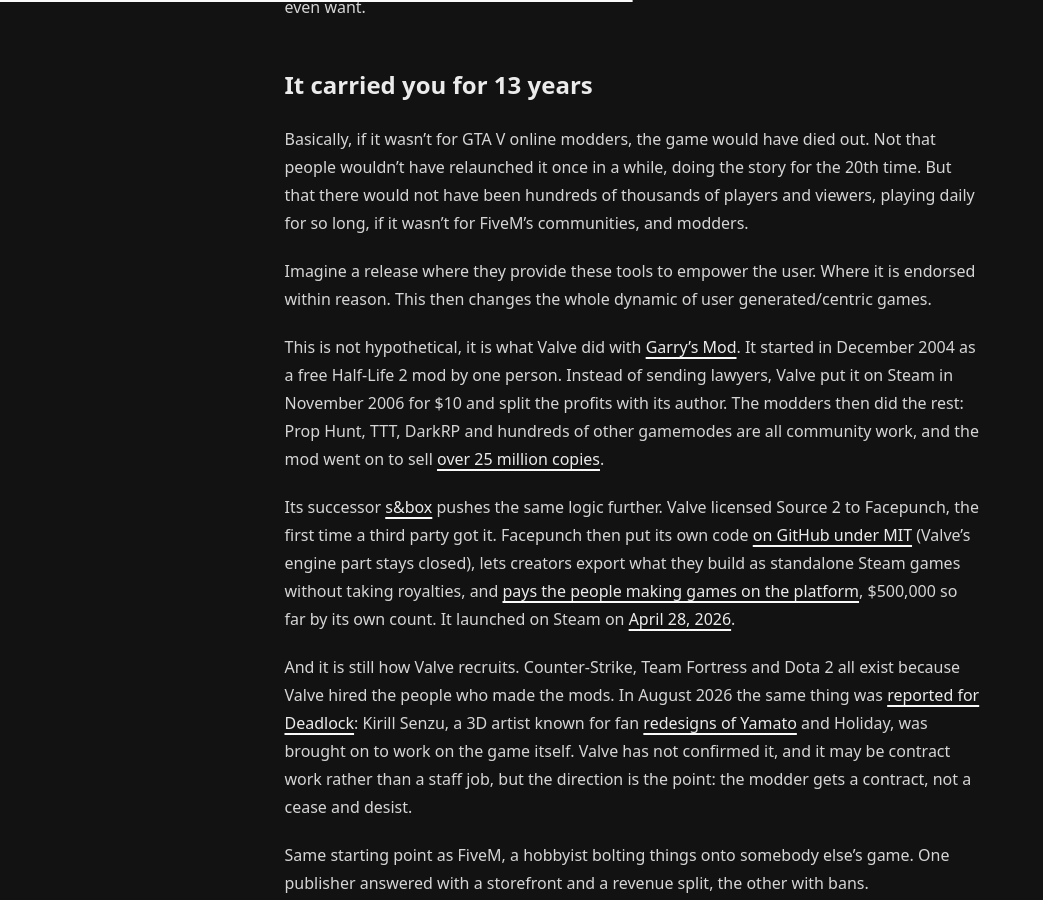
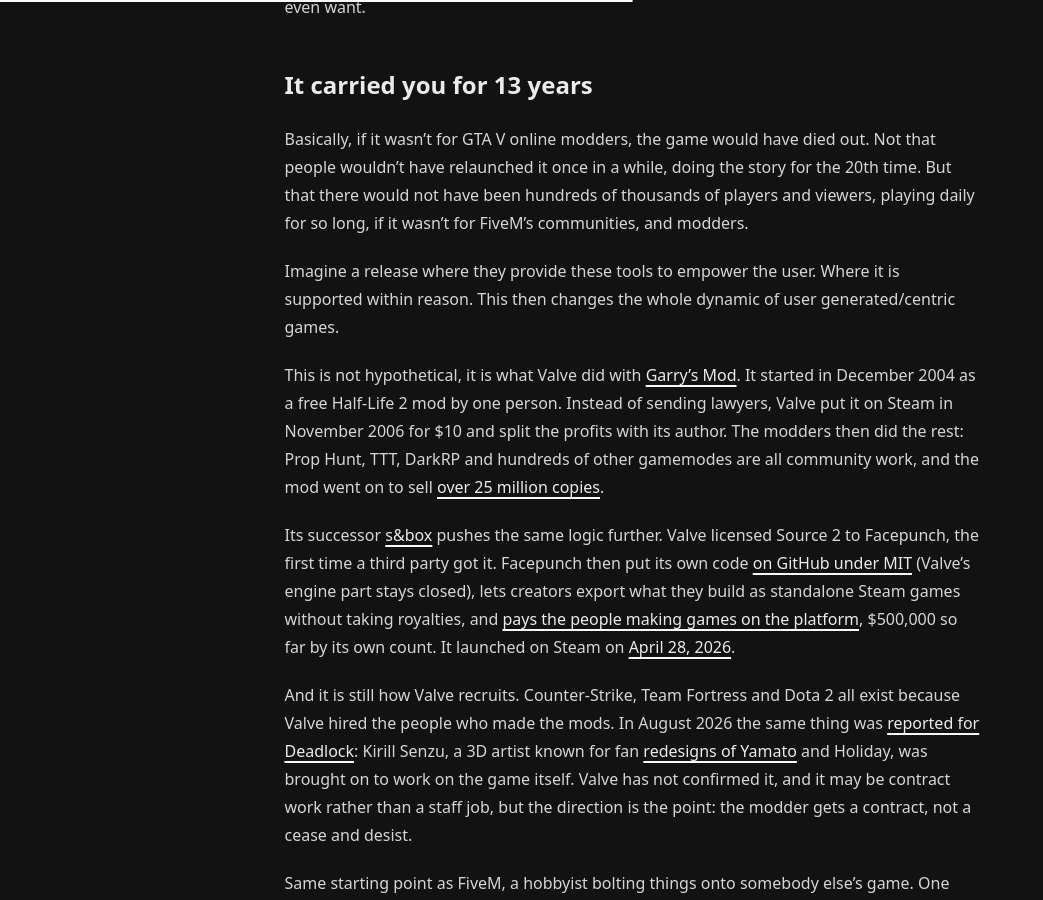
Before and after one commit to h8d13/dontreadthedocs, a Jekyll site: the page built from _notes/modding-wizards.md, in a window 1280 px wide and 900 px high, scrolled down 1584 px. Shown: the whole window, without its empty margins (0-1043 px from the left). Built offline with Jekyll 4.4.1, drawn with Linux system fonts in a browser that asks for light colours; some of the changed text lies outside the part shown.

Commit message:
wording
Signed-off-by: h8d13 <hadean-eon-dev@proton.me>

```diff
--- a/_notes/modding-wizards.md
+++ b/_notes/modding-wizards.md
@@ -55,7 +55,7 @@ time. But that there would not have been hundreds of thousands of players and vi
 playing daily for so long, if it wasn't for FiveM's communities, and modders.
 
 Imagine a release where they provide these tools to empower the user. Where it is
-endorsed within reason. This then changes the whole dynamic of user generated/centric games.
+supported within reason. This then changes the whole dynamic of user generated/centric games.
 
 This is not hypothetical, it is what Valve did with [Garry's Mod][gmod-wiki]. It started
 in December 2004 as a free Half-Life 2 mod by one person. Instead of sending lawyers,
@@ -134,7 +134,7 @@ Cfx.re confirmed them.
 
 So the wizards worked for free for eight years, under legal threat for part of
 it. The value they created was real enough to be acquired, **but never real
-enough to be endorsed while they were building it.**
+enough to be acknowledged while they were building it.**
 
 [pi-pcgamer]: https://www.pcgamer.com/take-two-reportedly-sent-private-investigators-to-modders-home
 [pi-gamespot]: https://www.gamespot.com/articles/gta-5-modder-claims-private-investigators-visited-/1100-6432144/
```
